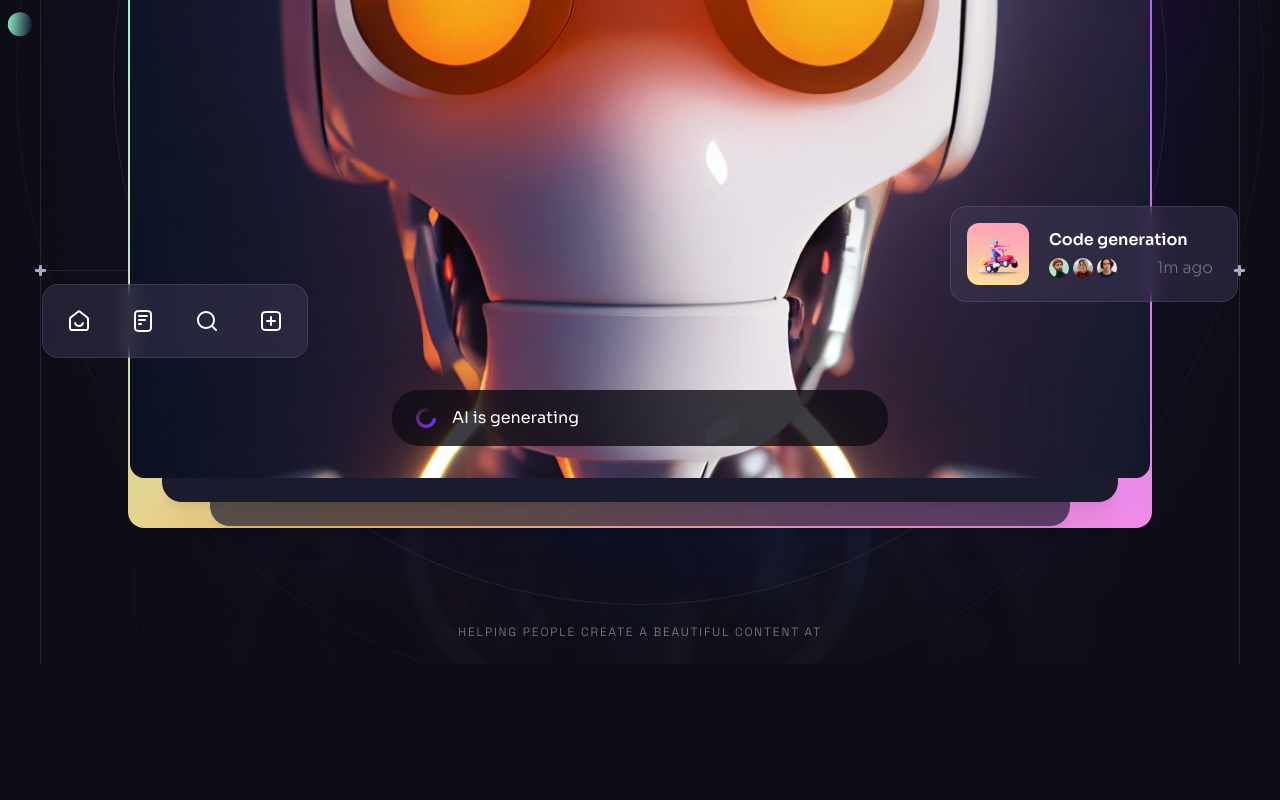
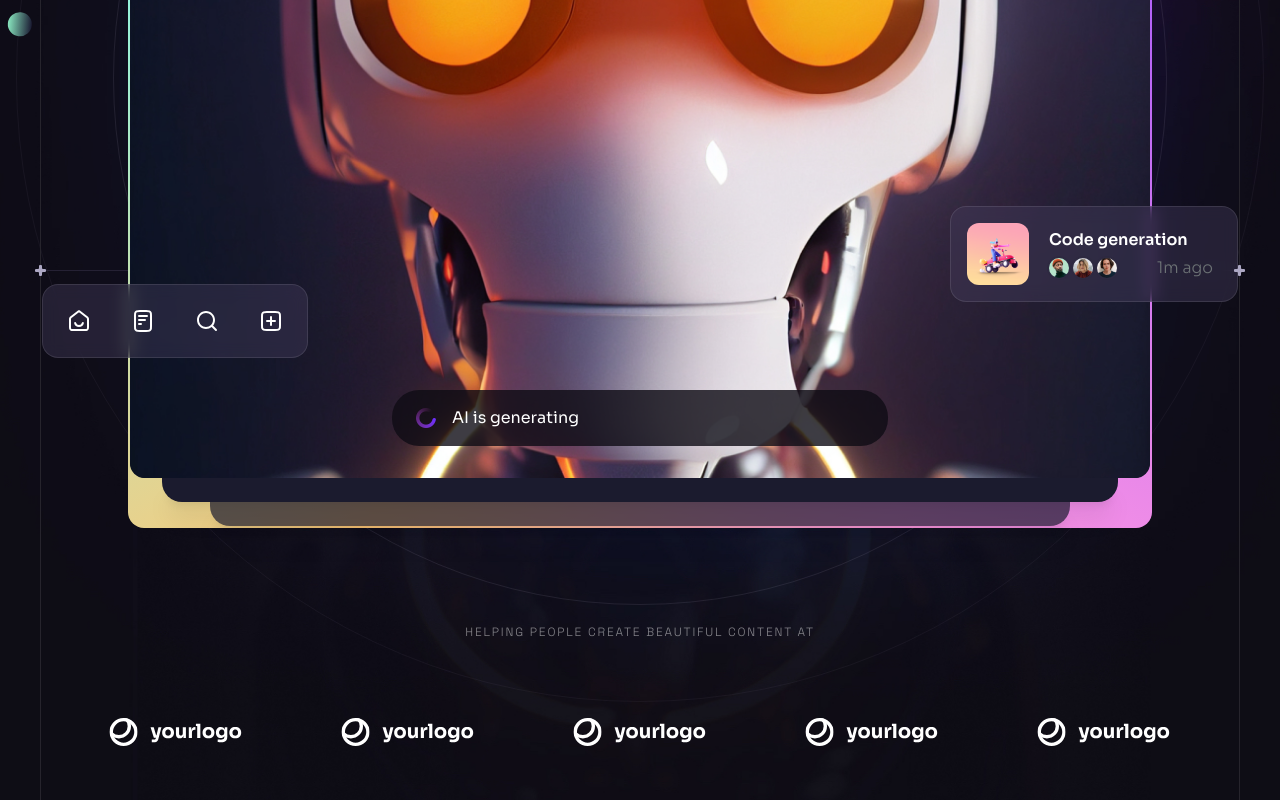
Before and after one commit to Julia123-web/brainwave, a React (Vite) app: page / in a window 1280 px wide. Shown: the part 614-1414 px from the top of the page. Before the commit the page ends 1278 px from the top, so only its background shows below. Built offline with nearby package versions, Linux system fonts and the light colour scheme.

Commit message:
fixed calling companyLogos

```diff
--- a/src/components/CompanyLogos.jsx
+++ b/src/components/CompanyLogos.jsx
@@ -1,19 +1,20 @@
-import React from 'react';
 import { companyLogos } from '../constants';
 
-export const CompanyLogos = ({ className }) => {
+const CompanyLogos = ({ className }) => {
 	return (
 		<div className={className}>
 			<h5 className="tagline mb-6 text-center text-n-1/50">
-				Helping people create a beautiful content at
+				Helping people create beautiful content at
 			</h5>
 			<ul className="flex">
-				{companyLogos.map((logo, index) => {
+				{companyLogos.map((logo, index) => (
 					<li className="flex items-center justify-center flex-1 h-[8.5rem]" key={index}>
 						<img src={logo} width={134} height={28} alt={logo} />
-					</li>;
-				})}
+					</li>
+				))}
 			</ul>
 		</div>
 	);
 };
+
+export default CompanyLogos;
--- a/src/components/Hero.jsx
+++ b/src/components/Hero.jsx
@@ -7,7 +7,7 @@ import { heroIcons } from '../constants';
 import { ScrollParallax } from 'react-just-parallax';
 import Generating from './Generating';
 import Notification from './Notification';
-import { CompanyLogos } from './CompanyLogos';
+import CompanyLogos from './CompanyLogos';
 
 const Hero = () => {
 	const parallaxRef = useRef(null);
```
